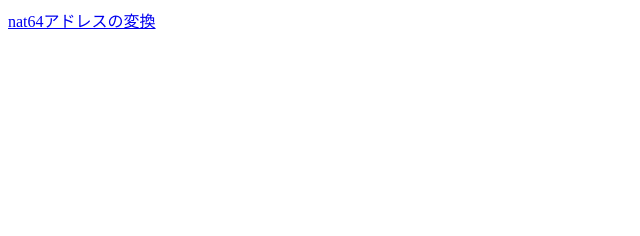
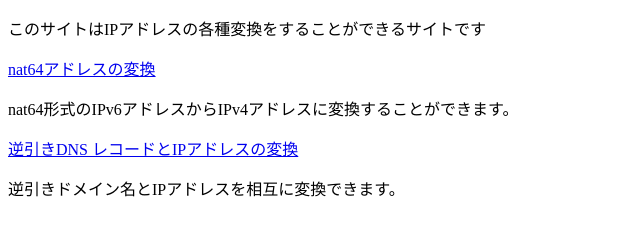
Before and after one commit to kanakou/ipaddr-change, a plain HTML site: page index.html in a window 1280 px wide. Shown: the whole page, without its empty margins (0-640 px from the left). Drawn offline with Linux system fonts and the light colour scheme.

Commit message:
index.htmlの加筆

```diff
--- a/index.html
+++ b/index.html
@@ -5,6 +5,10 @@
   <title>アドレス変換</title>
 </head>
 <body>
+        <p>このサイトはIPアドレスの各種変換をすることができるサイトです</p>
   <a href="nat64.html">nat64アドレスの変換</a>
+  <p>nat64形式のIPv6アドレスからIPv4アドレスに変換することができます。</p>
+  <a href="reverseDNS.html">逆引きDNS レコードとIPアドレスの変換</a>
+  <p>逆引きドメイン名とIPアドレスを相互に変換できます。</p>
 </body>
 </html>
```
